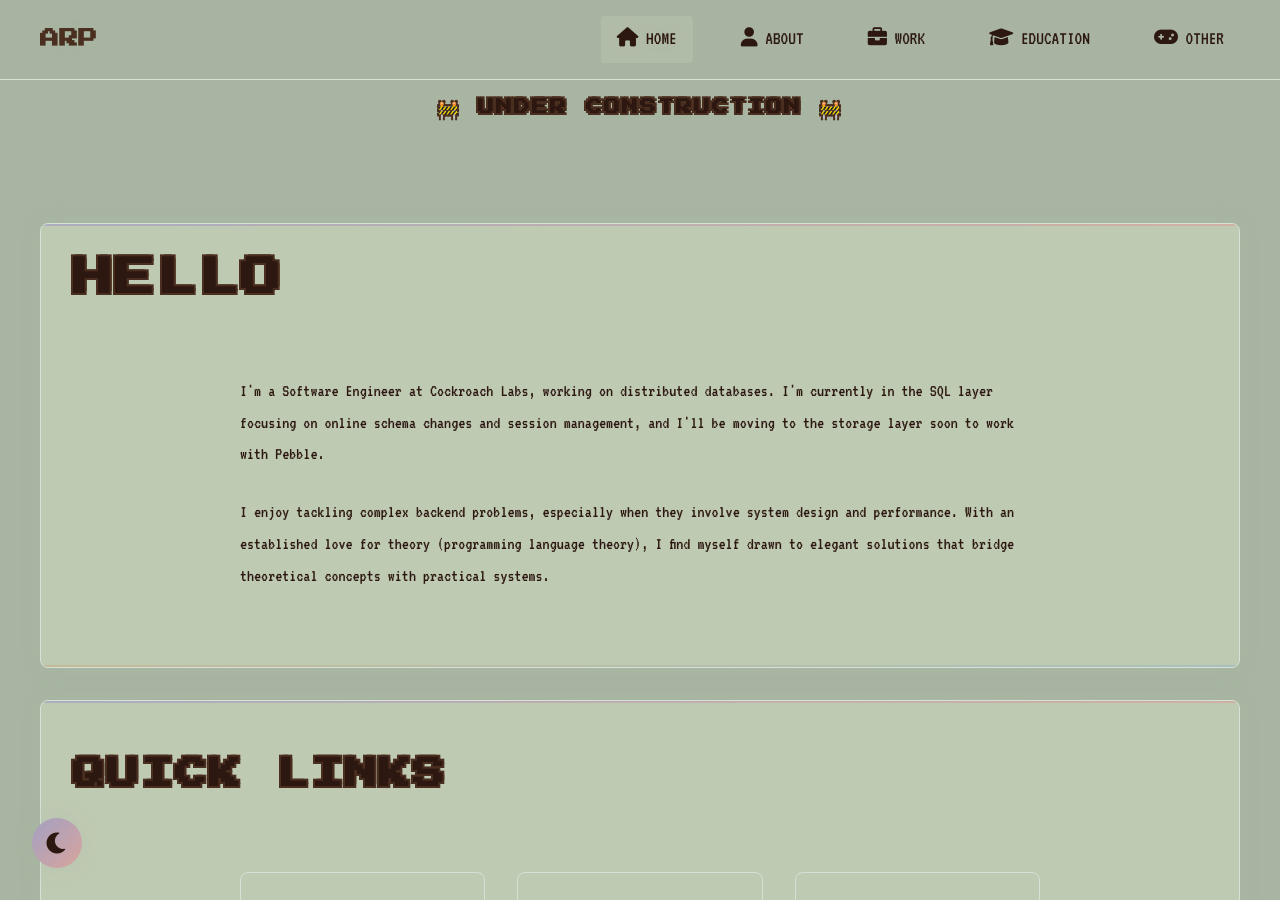
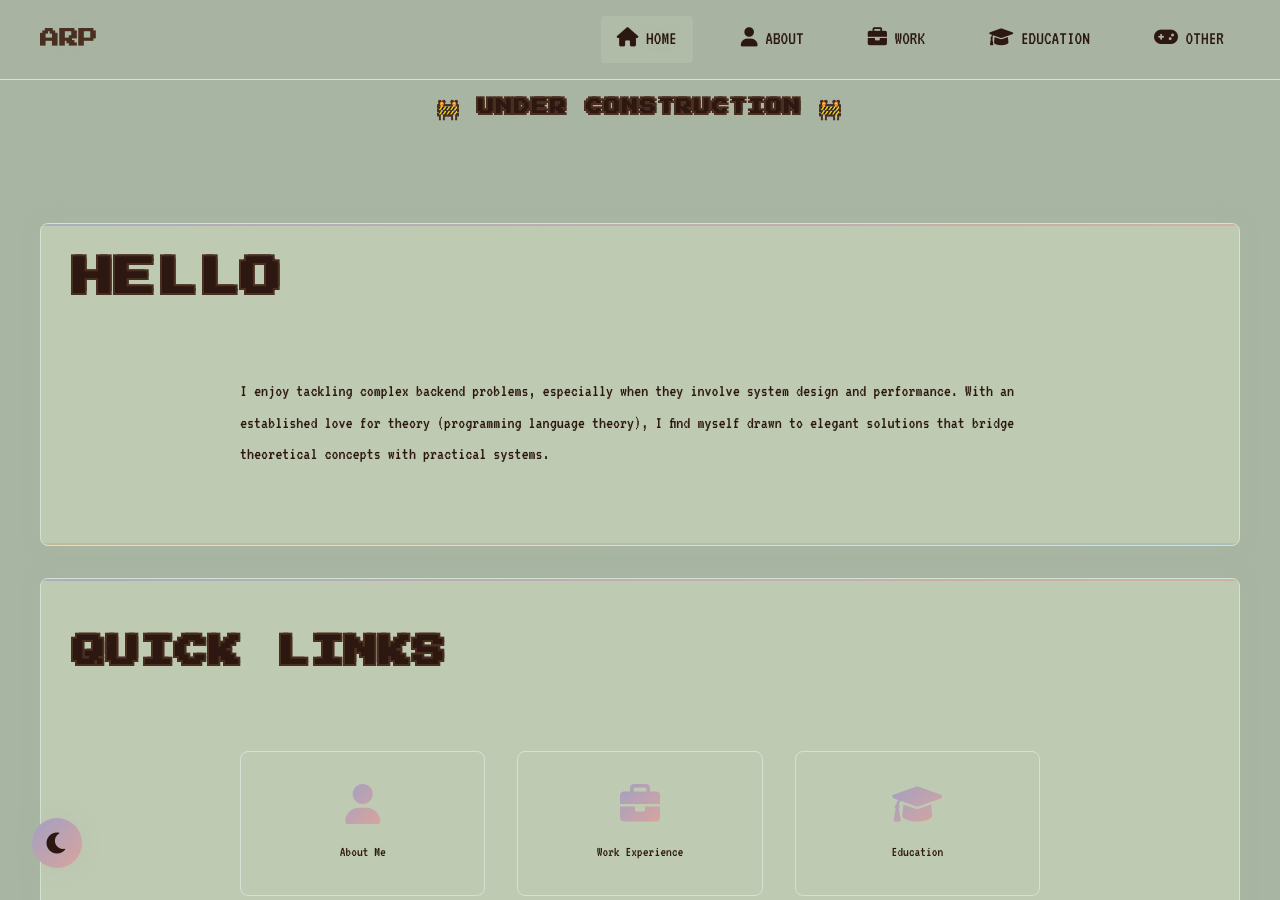
Before and after one commit to annrpom/annrpom.github.io, a Jekyll site: the page built from index.html, in a window 1280 px wide and 900 px high. Built offline with Jekyll 4.4.1, drawn with Linux system fonts in a browser that asks for light colours.

Commit message:
wording bad

```diff
--- a/index.html
+++ b/index.html
@@ -11,7 +11,6 @@ title: Home
     <div class="section">
         <h1 class="retro-text">hello</h1>
         <div class="content">
-            <p>I'm a Software Engineer at Cockroach Labs, working on distributed databases. I'm currently in the SQL layer focusing on online schema changes and session management, and I'll be moving to the storage layer soon to work with Pebble.</p>
             <p>I enjoy tackling complex backend problems, especially when they involve system design and performance. With an established love for theory (programming language theory), I find myself drawn to elegant solutions that bridge theoretical concepts with practical systems.</p>
         </div>
     </div>
```
